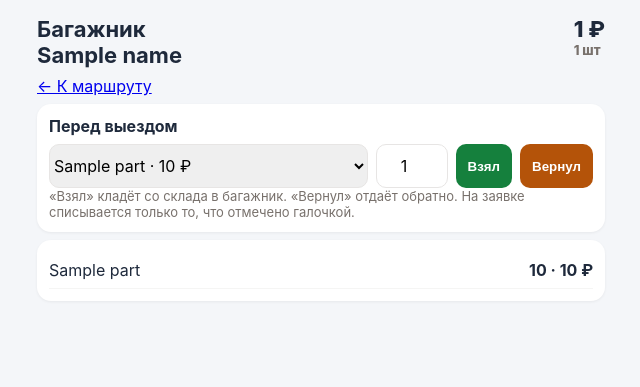
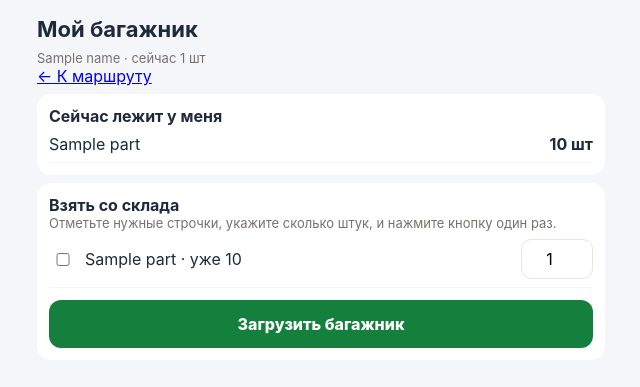
Before and after one commit to asmodeus1037/route-web, a Flask app: template templates/trunk.html in a window 1280 px wide. Shown: the top 387 px of the page, without its empty margins (319-959 px from the left). Run offline with Flask 3, Linux system fonts and the light colour scheme; the template is opened without the code that fills it: most values are stand-ins (such as "Sample title", 1, 10 or a date in 2020); parts of the project's set-up code (start-up, migrations or seed data) failed here and were passed over.

Commit message:
Trunk list without prices

```diff
--- a/app.py
+++ b/app.py
@@ -26,35 +26,35 @@ SHEET_NAME = "Система ремонта ВВ"
 START_COORDS = "55.775267, 37.745690"
 MASTERS = ['Антон', 'Сергей', 'Руслан', 'Сергей Транзит', 'Алексей']
 PARTS = [
-    ('Покрышка', 1200),
-    ('Камера', 300),
-    ('Обод', 1200),
-    ('Ось', 180),
-    ('Крыло', 400),
-    ('Ручка тормоза с бачком', 550),
-    ('Ручка тормоза', 140),
-    ('Колодки', 200),
-    ('Концевик', 220),
-    ('Суппорт', 550),
-    ('Подшипник', 50),
-    ('Вилка', 2500),
-    ('Зеркала для электровелосипеда (2 шт.)', 500),
-    ('Хомут для зеркал комплект', 200),
-    ('Подножка', 850),
-    ('Пружина', 50),
-    ('Багажник задний для Monster', 1000),
-    ('Багажник передний 39х32см для электровелосипедов', 800),
-    ('Сиденье', 700),
-    ('Подседельный штырь', 450),
-    ('Сигналка', 350),
-    ('Ручка газа', 1000),
-    ('Блок переключения скоростей /фар/сигнал/поворотники', 450),
-    ('Треугольник', 300),
-    ('Стойка под руль', 550),
-    ('Руль', 550),
-    ('Фара', 750),
+    'Покрышка',
+    'Камера',
+    'Обод',
+    'Ось',
+    'Крыло',
+    'Ручка тормоза с бачком',
+    'Ручка тормоза',
+    'Колодки',
+    'Концевик',
+    'Суппорт',
+    'Подшипник',
+    'Вилка',
+    'Зеркала для электровелосипеда (2 шт.)',
+    'Хомут для зеркал комплект',
+    'Подножка',
+    'Пружина',
+    'Багажник задний для Monster',
+    'Багажник передний 39х32см для электровелосипедов',
+    'Сиденье',
+    'Подседельный штырь',
+    'Сигналка',
+    'Ручка газа',
+    'Блок переключения скоростей /фар/сигнал/поворотники',
+    'Треугольник',
+    'Стойка под руль',
+    'Руль',
+    'Фара',
 ]
-PARTS_PRICE = {name: price for name, price in PARTS}
+PARTS_SET = set(PARTS)
 CACHE_TTL = 300
 CACHE_DIR = "/data/cache"
 BOT_API_URL = "https://route-bot-dzufear.waw0.amvera.tech"
@@ -939,19 +939,17 @@ def trunk_rows(master):
     bag = load_trunks().get(master) or {}
     rows = []
     total_qty = 0
-    total_sum = 0
-    for name, price in PARTS:
+    for name in PARTS:
         qty = int(bag.get(name) or 0)
-        rows.append({'name': name, 'price': price, 'qty': qty, 'sum': qty * price})
+        rows.append({'name': name, 'qty': qty})
         total_qty += qty
-        total_sum += qty * price
-    return rows, total_qty, total_sum
+    return rows, total_qty
 
 def trunk_qty(master, name):
     return int((load_trunks().get(master) or {}).get(name) or 0)
 
 def change_trunk(master, name, delta):
-    if name not in PARTS_PRICE:
+    if name not in PARTS_SET:
         return False, 0
     with _trunk_lock:
         data = load_trunks()
@@ -966,15 +964,12 @@ def change_trunk(master, name, delta):
     return True, new_qty
 
 def queue_part_move(master, action, name, qty, uid='', gos='', darks=''):
-    price = PARTS_PRICE.get(name, 0)
     move = {
         'time': get_msk_now().strftime('%Y-%m-%d %H:%M:%S'),
         'master': master,
         'action': action,
         'name': name,
         'qty': int(qty),
-        'price': price,
-        'sum': price * int(qty),
         'uid': uid or '',
         'gos': gos or '',
         'darks': str(darks or ''),
@@ -1004,8 +999,8 @@ def flush_parts_queue():
         ws = sheet.worksheet('Движение запчастей')
     except Exception:
         ws = sheet.add_worksheet('Движение запчастей', 500, 10)
-        ws.update('A1:J1', [['Дата', 'Мастер', 'Действие', 'Запчасть', 'Количество', 'Цена', 'Сумма', 'Заявка', 'Госномер', 'Даркстор']], value_input_option='RAW')
-    values = [[m['time'], m['master'], m['action'], m['name'], m['qty'], m['price'], m['sum'], m['uid'], m['gos'], m['darks']] for m in moves]
+        ws.update('A1:H1', [['Дата', 'Мастер', 'Действие', 'Запчасть', 'Количество', 'Заявка', 'Госномер', 'Даркстор']], value_input_option='RAW')
+    values = [[m['time'], m['master'], m['action'], m['name'], m['qty'], m.get('uid', ''), m.get('gos', ''), m.get('darks', '')] for m in moves]
     ws.append_rows(values, value_input_option='RAW')
     with _trunk_lock:
         data = _read_json(PARTS_QUEUE_FILE, {'moves': [], 'log': []})
@@ -1020,7 +1015,7 @@ def spend_parts(master, items, uid='', gos='', darks=''):
     for item in items:
         name = (item.get('name') or '').strip()
         qty = int(item.get('qty') or 0)
-        if qty <= 0 or name not in PARTS_PRICE:
+        if qty <= 0 or name not in PARTS_SET:
             continue
         clean.append((name, qty))
     if not clean:
@@ -1704,45 +1699,47 @@ def api_master_history(name):
 def api_master_trunk(name):
     if session.get('master_name') != name and session.get('role') != 'admin':
         return jsonify({'success': False, 'error': 'Доступ запрещён'})
-    rows, total_qty, total_sum = trunk_rows(name)
-    return jsonify({'success': True, 'parts': rows, 'total_qty': total_qty, 'total_sum': total_sum})
+    rows, total_qty = trunk_rows(name)
+    return jsonify({'success': True, 'parts': rows, 'total_qty': total_qty})
 
 @app.route('/master/<name>/trunk', methods=['GET', 'POST'])
 @login_required
 def master_trunk(name):
     if session.get('master_name') != name:
         return redirect(url_for('login_page'))
+    notice = ''
     error = ''
     if request.method == 'POST':
-        part = (request.form.get('part') or '').strip()
-        action = request.form.get('action') or 'take'
-        try:
-            qty = int(request.form.get('qty') or 0)
-        except Exception:
-            qty = 0
-        if part not in PARTS_PRICE or qty <= 0:
-            error = 'Выберите запчасть и количество'
-        elif action == 'return':
-            ok, have = change_trunk(name, part, -qty)
-            if not ok:
-                error = f'В багажнике «{part}» только {have} шт.'
-            else:
-                queue_part_move(name, 'Вернул', part, qty)
+        names = request.form.getlist('part')
+        qtys = request.form.getlist('qty')
+        chosen = set(request.form.getlist('take'))
+        loaded = []
+        for part_name, qty_raw in zip(names, qtys):
+            if part_name not in chosen or part_name not in PARTS_SET:
+                continue
+            try:
+                qty = int(qty_raw or 0)
+            except Exception:
+                qty = 0
+            if qty <= 0:
+                continue
+            change_trunk(name, part_name, qty)
+            queue_part_move(name, 'Взял', part_name, qty)
+            loaded.append(f'{part_name} × {qty}')
+        if not loaded:
+            error = 'Отметьте запчасти и укажите количество'
         else:
-            change_trunk(name, part, qty)
-            queue_part_move(name, 'Взял', part, qty)
-        try:
-            flush_parts_queue()
-        except Exception as e:
-            logger.error(f"Багажник не записался в таблицу: {e}")
-    rows, total_qty, total_sum = trunk_rows(name)
+            notice = 'Загружено: ' + ', '.join(loaded)
+    rows, total_qty = trunk_rows(name)
+    stock = [row for row in rows if row['qty'] > 0]
     return render_template(
         'trunk.html',
         name=name,
         parts=rows,
+        stock=stock,
         total_qty=total_qty,
-        total_sum=total_sum,
         error=error,
+        notice=notice,
         now=get_msk_now().strftime('%H:%M:%S'),
     )
 
@@ -1753,18 +1750,17 @@ def admin_trunks():
         return redirect(url_for('login_page'))
     masters = []
     for master in MASTERS:
-        rows, total_qty, total_sum = trunk_rows(master)
+        rows, total_qty = trunk_rows(master)
         stock = [row for row in rows if row['qty'] > 0]
-        masters.append({'name': master, 'rows': stock, 'total_qty': total_qty, 'total_sum': total_sum})
+        masters.append({'name': master, 'rows': stock, 'total_qty': total_qty})
     spent = {}
     for move in parts_log():
         if move.get('action') != 'Поставил':
             continue
         key = move.get('name') or ''
-        bucket = spent.setdefault(key, {'name': key, 'qty': 0, 'sum': 0})
+        bucket = spent.setdefault(key, {'name': key, 'qty': 0})
         bucket['qty'] += int(move.get('qty') or 0)
-        bucket['sum'] += int(move.get('sum') or 0)
-    spent_rows = sorted(spent.values(), key=lambda item: item['sum'], reverse=True)
+    spent_rows = sorted(spent.values(), key=lambda item: item['qty'], reverse=True)
     return render_template('admin_trunks.html', masters=masters, spent=spent_rows, now=get_msk_now().strftime('%H:%M:%S'))
 
 # ============================================================
--- a/static/css/master.css
+++ b/static/css/master.css
@@ -803,7 +803,16 @@ h1 {
 }
 .part-row b { color: #57534e; font-size: 12px; }
 .part-row input[type="number"] { height: 36px; padding: 0 6px; }
-.trunk-link { color: #b45309; font-weight: 700; }
+.trunk-btn {
+    display: inline-block;
+    margin-right: 8px;
+    background: #15803d;
+    color: #fff;
+    text-decoration: none;
+    border-radius: 10px;
+    padding: 8px 12px;
+    font-weight: 800;
+}
 .fast-panel[hidden], .fast-more-panel[hidden] { display: none !important; }
 .age.hot { color: #c2413a; font-weight: 800; }
 @media (max-width: 640px) {
--- a/static/sw.js
+++ b/static/sw.js
@@ -1,4 +1,4 @@
-var CACHE = 'route-master-v4';
+var CACHE = 'route-master-v5';
 
 self.addEventListener('install', function() {
     self.skipWaiting();
--- a/templates/admin.html
+++ b/templates/admin.html
@@ -16,7 +16,7 @@
     </h1>
     <div class="subtitle">Назначение мастеров и отправка маршрутов</div>
     <div class="top-actions">
-        <a class="btn btn-view" href="/admin/trunks">Багажники</a>
+        <a class="btn btn-view" href="/admin/trunks">Багажники мастеров</a>
         <button class="btn btn-view" onclick="showRoutes()">🗺️ Просмотр маршрутов</button>
         <button class="btn btn-send" onclick="openSendModal()">📤 Обновить кэш мастера</button>
         <button class="btn btn-clear-master" onclick="openClearMasterModal()">🧹 Снять заявки</button>
--- a/templates/master_darks.html
+++ b/templates/master_darks.html
@@ -151,7 +151,7 @@
     <div class="sub-title">
         <span>#{{ darks_number }} · {{ tickets|length }} заявок</span>
         <span>
-            <a href="/master/{{ name }}/trunk" class="back-link">Багажник</a>
+            <a href="/master/{{ name }}/trunk" class="trunk-btn">Мой багажник</a>
             <a href="/master/{{ name }}" class="back-link">← Назад к маршруту</a>
         </span>
         <span>🕒 {{ now }}</span>
--- a/templates/trunk.html
+++ b/templates/trunk.html
@@ -3,54 +3,47 @@
 <head>
     <meta charset="UTF-8">
     <meta name="viewport" content="width=device-width, initial-scale=1">
-    <title>Багажник {{ name }}</title>
+    <title>Мой багажник</title>
     <link rel="stylesheet" href="/static/css/master.css">
     <style>
-        .trunk-head { display: flex; justify-content: space-between; gap: 12px; align-items: baseline; }
-        .trunk-sum { font-size: 22px; font-weight: 800; }
-        .trunk-card { background: #fff; border-radius: 14px; padding: 12px; margin: 8px 0; box-shadow: 0 1px 3px rgba(0,0,0,.06); }
-        .trunk-card form { display: flex; gap: 8px; margin-top: 8px; }
-        .trunk-card select, .trunk-card input { height: 44px; border: 1px solid #e7e5e4; border-radius: 10px; font: inherit; }
-        .trunk-card select { flex: 1; min-width: 0; }
-        .trunk-card input { width: 72px; text-align: center; }
-        .trunk-card button { border: 0; border-radius: 10px; padding: 0 12px; font-weight: 800; color: #fff; }
-        .take { background: #15803d; }
-        .back { background: #b45309; }
-        .stock { display: flex; justify-content: space-between; gap: 8px; padding: 8px 0; border-bottom: 1px solid #f5f5f4; }
+        .trunk-card { background: #fff; border-radius: 14px; padding: 12px; margin: 8px 0; }
+        .stock, .load-row { display: grid; grid-template-columns: 28px 1fr 72px; gap: 8px; align-items: center; padding: 8px 0; border-bottom: 1px solid #f5f5f4; }
+        .stock { grid-template-columns: 1fr auto; }
+        .load-row input[type="number"] { height: 40px; text-align: center; border: 1px solid #e7e5e4; border-radius: 10px; font: inherit; font-size: 16px; }
+        .load-btn { width: 100%; margin-top: 12px; height: 48px; border: 0; border-radius: 12px; background: #15803d; color: #fff; font: inherit; font-weight: 800; }
         .muted { color: #78716c; font-size: 13px; }
         .err { background: #fee2e2; color: #991b1b; padding: 10px; border-radius: 10px; }
+        .ok { background: #dcfce7; color: #166534; padding: 10px; border-radius: 10px; }
     </style>
 </head>
 <body>
-    <div class="trunk-head">
-        <h1>Багажник<br>{{ name }}</h1>
-        <div class="trunk-sum">{{ total_sum }} ₽<div class="muted">{{ total_qty }} шт</div></div>
-    </div>
+    <h1>Мой багажник</h1>
+    <p class="muted">{{ name }} · сейчас {{ total_qty }} шт</p>
     <p><a href="/master/{{ name }}">← К маршруту</a></p>
     {% if error %}<div class="err">{{ error }}</div>{% endif %}
+    {% if notice %}<div class="ok">{{ notice }}</div>{% endif %}
+
     <div class="trunk-card">
-        <strong>Перед выездом</strong>
-        <form method="post">
-            <select name="part" required>
-                {% for part in parts %}
-                <option value="{{ part.name }}">{{ part.name }} · {{ part.price }} ₽</option>
-                {% endfor %}
-            </select>
-            <input type="number" name="qty" min="1" value="1" required>
-            <button class="take" name="action" value="take">Взял</button>
-            <button class="back" name="action" value="return">Вернул</button>
-        </form>
-        <p class="muted">«Взял» кладёт со склада в багажник. «Вернул» отдаёт обратно. На заявке списывается только то, что отмечено галочкой.</p>
-    </div>
-    <div class="trunk-card">
-        {% for part in parts if part.qty > 0 %}
-        <div class="stock">
-            <span>{{ part.name }}</span>
-            <b>{{ part.qty }} · {{ part.sum }} ₽</b>
-        </div>
+        <strong>Сейчас лежит у меня</strong>
+        {% for part in stock %}
+        <div class="stock"><span>{{ part.name }}</span><b>{{ part.qty }} шт</b></div>
         {% else %}
-        <p class="muted">Пока пусто.</p>
+        <p class="muted">Пока пусто. Отметьте ниже, что забираете со склада.</p>
         {% endfor %}
     </div>
+
+    <form class="trunk-card" method="post">
+        <strong>Взять со склада</strong>
+        <p class="muted">Отметьте нужные строчки, укажите сколько штук, и нажмите кнопку один раз.</p>
+        {% for part in parts %}
+        <label class="load-row">
+            <input type="checkbox" name="take" value="{{ part.name }}">
+            <span>{{ part.name }}{% if part.qty %} · уже {{ part.qty }}{% endif %}</span>
+            <input type="number" name="qty" min="1" value="1">
+            <input type="hidden" name="part" value="{{ part.name }}">
+        </label>
+        {% endfor %}
+        <button class="load-btn" type="submit">Загрузить багажник</button>
+    </form>
 </body>
 </html>
```
Also changed, not shown: templates/admin_trunks.html (+8 -8 lines).
